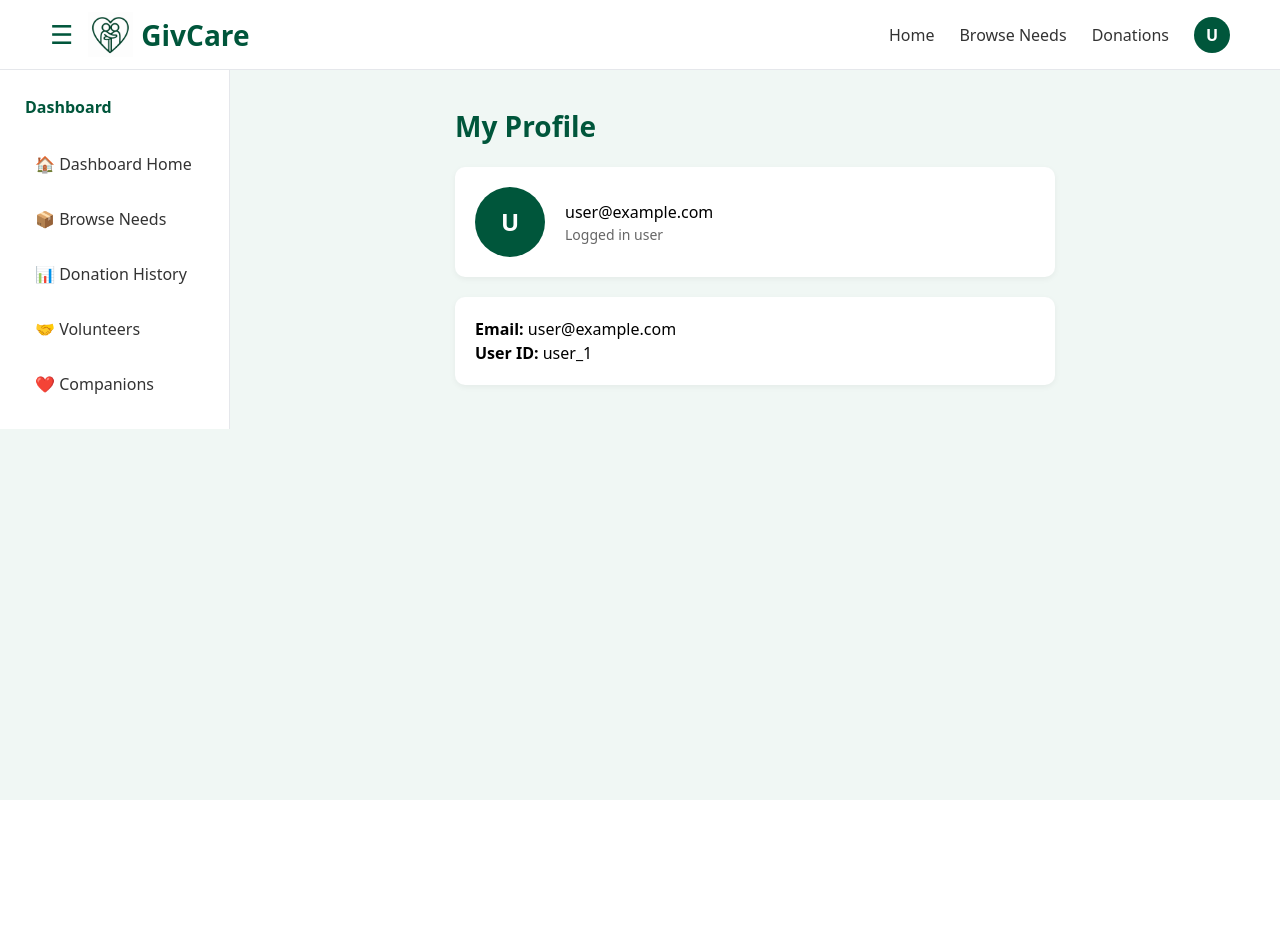
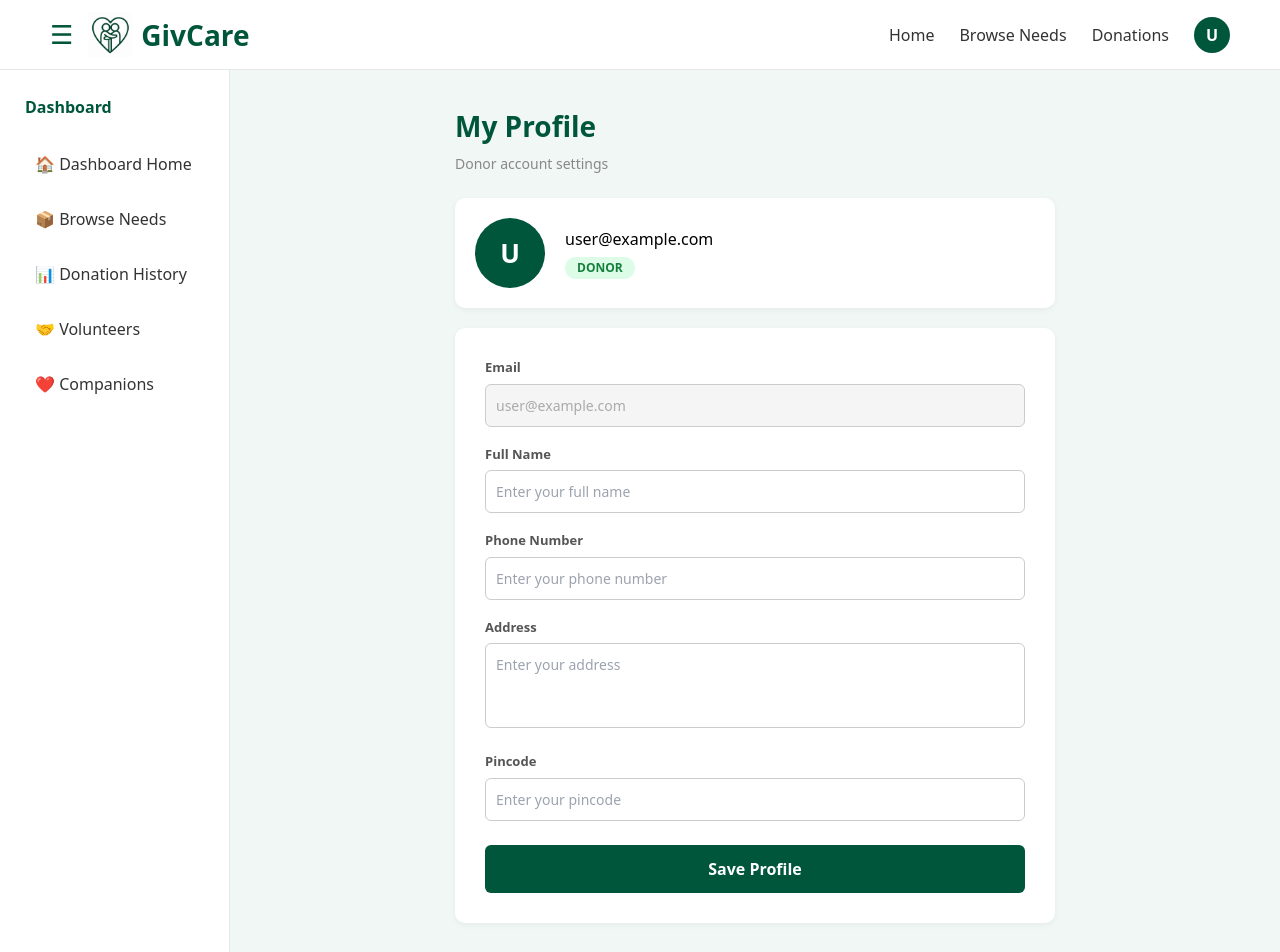
Before and after one commit to MalavikaSaji005/GivCare, a React (Create React App) app: page /profile in a window 1280 px wide. Shown: the top 952 px of the page. Before the commit the page ends 800 px from the top, so only its background shows below. Built offline with nearby package versions, Linux system fonts and the light colour scheme; no server answers; the database is empty; sample sign-in values are in the browser's storage.

Commit message:
feat: updated user profile details

```diff
--- a/src/pages/Profile.jsx
+++ b/src/pages/Profile.jsx
@@ -1,9 +1,113 @@
-import { auth } from "../firebase";
+import { useState, useEffect } from "react";
+import { ref, onValue, update } from "firebase/database";
+import { db, auth } from "../firebase";
 import DashboardLayout from "../components/DashboardLayout";
+import toast from "react-hot-toast";
 
 export default function Profile() {
 
   const user = auth.currentUser;
+
+  const [role, setRole] = useState(null);
+  const [loading, setLoading] = useState(true);
+  const [saving, setSaving] = useState(false);
+
+  // Donor fields
+  const [donorForm, setDonorForm] = useState({
+    name: "",
+    phone: "",
+    address: "",
+    pincode: "",
+  });
+
+  // Institution fields
+  const [institutionForm, setInstitutionForm] = useState({
+    institutionName: "",
+    headName: "",
+    address: "",
+    pincode: "",
+  });
+
+  // Fetch role and existing profile data from Firebase
+  useEffect(() => {
+    if (!user) return;
+
+    const userRef = ref(db, `users/${user.uid}`);
+    onValue(userRef, (snapshot) => {
+      const data = snapshot.val();
+      if (data) {
+        setRole(data.role || "donor");
+
+        if (data.role === "institution") {
+          setInstitutionForm({
+            institutionName: data.institutionName || "",
+            headName: data.headName || "",
+            address: data.address || "",
+            pincode: data.pincode || "",
+          });
+        } else {
+          setDonorForm({
+            name: data.name || "",
+            phone: data.phone || "",
+            address: data.address || "",
+            pincode: data.pincode || "",
+          });
+        }
+      } else {
+        setRole("donor");
+      }
+      setLoading(false);
+    });
+  }, []);
+
+  const handleSave = async () => {
+    if (!user) return;
+    setSaving(true);
+
+    try {
+      if (role === "institution") {
+        if (!institutionForm.institutionName || !institutionForm.headName || !institutionForm.address || !institutionForm.pincode) {
+          toast.error("Please fill in all fields");
+          setSaving(false);
+          return;
+        }
+        await update(ref(db, `users/${user.uid}`), {
+          ...institutionForm,
+          role: "institution",
+          email: user.email,
+          updatedAt: new Date().toISOString(),
+        });
+      } else {
+        if (!donorForm.name || !donorForm.phone || !donorForm.address || !donorForm.pincode) {
+          toast.error("Please fill in all fields");
+          setSaving(false);
+          return;
+        }
+        await update(ref(db, `users/${user.uid}`), {
+          ...donorForm,
+          role: "donor",
+          email: user.email,
+          updatedAt: new Date().toISOString(),
+        });
+      }
+      toast.success("Profile saved successfully!");
+    } catch (err) {
+      console.error(err);
+      toast.error("Failed to save profile.");
+    }
+
+    setSaving(false);
+  };
+
+  if (loading) {
+    return (
+      <DashboardLayout>
+        <div style={{ textAlign: "center", marginTop: "80px", color: "#888" }}>
+          Loading profile...
+        </div>
+      </DashboardLayout>
+    );
+  }
 
   return (
     <DashboardLayout>
@@ -11,72 +115,185 @@ export default function Profile() {
       <div style={{ maxWidth: "600px", margin: "0 auto" }}>
 
         {/* TITLE */}
-        <h1
-          style={{
-            fontSize: "28px",
-            fontWeight: "bold",
-            color: "#00563B",
-            marginBottom: "20px"
-          }}
-        >
+        <h1 style={{ fontSize: "28px", fontWeight: "bold", color: "#00563B", marginBottom: "6px" }}>
           My Profile
         </h1>
+        <p style={{ color: "#888", marginBottom: "24px", fontSize: "14px" }}>
+          {role === "institution" ? "Institution account settings" : "Donor account settings"}
+        </p>
 
-        {/* PROFILE CARD */}
-        <div
-          style={{
-            background: "white",
-            padding: "20px",
-            borderRadius: "10px",
-            boxShadow: "0 2px 6px rgba(0,0,0,0.05)",
-            marginBottom: "20px"
-          }}
-        >
+        {/* PROFILE CARD - Avatar + Email */}
+        <div style={{
+          background: "white",
+          padding: "20px",
+          borderRadius: "10px",
+          boxShadow: "0 2px 6px rgba(0,0,0,0.05)",
+          marginBottom: "20px",
+          display: "flex",
+          alignItems: "center",
+          gap: "20px"
+        }}>
+          <div style={{
+            width: "70px", height: "70px", borderRadius: "50%",
+            background: "#00563B", color: "white",
+            display: "flex", alignItems: "center", justifyContent: "center",
+            fontSize: "26px", fontWeight: "bold", flexShrink: 0
+          }}>
+            {user?.email?.charAt(0).toUpperCase()}
+          </div>
+          <div>
+            <h2 style={{ margin: 0, fontSize: "16px" }}>{user?.email}</h2>
+            <span style={{
+              display: "inline-block",
+              marginTop: "6px",
+              padding: "2px 12px",
+              borderRadius: "20px",
+              fontSize: "12px",
+              fontWeight: "bold",
+              textTransform: "uppercase",
+              background: role === "institution" ? "#dbeafe" : "#dcfce7",
+              color: role === "institution" ? "#1d4ed8" : "#15803d",
+            }}>
+              {role}
+            </span>
+          </div>
+        </div>
 
-          <div style={{ display: "flex", alignItems: "center", gap: "20px" }}>
+        {/* FORM CARD */}
+        <div style={{
+          background: "white",
+          padding: "30px",
+          borderRadius: "10px",
+          boxShadow: "0 2px 6px rgba(0,0,0,0.05)"
+        }}>
 
-            {/* Avatar */}
-            <div
-              style={{
-                width: "70px",
-                height: "70px",
-                borderRadius: "50%",
-                background: "#00563B",
-                color: "white",
-                display: "flex",
-                alignItems: "center",
-                justifyContent: "center",
-                fontSize: "24px",
-                fontWeight: "bold"
-              }}
-            >
-              {user?.email?.charAt(0).toUpperCase()}
-            </div>
-
-            {/* Info */}
-            <div>
-              <h2 style={{ margin: 0 }}>{user?.email}</h2>
-              <p style={{ color: "#666", fontSize: "14px" }}>
-                Logged in user
-              </p>
-            </div>
-
+          {/* Email - read only */}
+          <div style={{ marginBottom: "18px" }}>
+            <label style={labelStyle}>Email</label>
+            <input
+              type="text"
+              value={user?.email || ""}
+              disabled
+              style={{ ...inputStyle, background: "#f5f5f5", color: "#aaa", cursor: "not-allowed" }}
+            />
           </div>
 
-        </div>
+          {/* ── DONOR FIELDS ── */}
+          {role === "donor" && (
+            <>
+              <div style={{ marginBottom: "18px" }}>
+                <label style={labelStyle}>Full Name</label>
+                <input
+                  type="text"
+                  placeholder="Enter your full name"
+                  value={donorForm.name}
+                  onChange={(e) => setDonorForm({ ...donorForm, name: e.target.value })}
+                  style={inputStyle}
+                />
+              </div>
 
-        {/* DETAILS */}
-        <div
-          style={{
-            background: "white",
-            padding: "20px",
-            borderRadius: "10px",
-            boxShadow: "0 2px 6px rgba(0,0,0,0.05)"
-          }}
-        >
+              <div style={{ marginBottom: "18px" }}>
+                <label style={labelStyle}>Phone Number</label>
+                <input
+                  type="tel"
+                  placeholder="Enter your phone number"
+                  value={donorForm.phone}
+                  onChange={(e) => setDonorForm({ ...donorForm, phone: e.target.value })}
+                  style={inputStyle}
+                />
+              </div>
 
-          <p><strong>Email:</strong> {user?.email}</p>
-          <p><strong>User ID:</strong> {user?.uid}</p>
+              <div style={{ marginBottom: "18px" }}>
+                <label style={labelStyle}>Address</label>
+                <textarea
+                  placeholder="Enter your address"
+                  value={donorForm.address}
+                  onChange={(e) => setDonorForm({ ...donorForm, address: e.target.value })}
+                  rows={3}
+                  style={{ ...inputStyle, resize: "none", height: "auto" }}
+                />
+              </div>
+
+              <div style={{ marginBottom: "24px" }}>
+                <label style={labelStyle}>Pincode</label>
+                <input
+                  type="text"
+                  placeholder="Enter your pincode"
+                  value={donorForm.pincode}
+                  onChange={(e) => setDonorForm({ ...donorForm, pincode: e.target.value })}
+                  style={inputStyle}
+                />
+              </div>
+            </>
+          )}
+
+          {/* ── INSTITUTION FIELDS ── */}
+          {role === "institution" && (
+            <>
+              <div style={{ marginBottom: "18px" }}>
+                <label style={labelStyle}>Institution Name</label>
+                <input
+                  type="text"
+                  placeholder="Enter institution name"
+                  value={institutionForm.institutionName}
+                  onChange={(e) => setInstitutionForm({ ...institutionForm, institutionName: e.target.value })}
+                  style={inputStyle}
+                />
+              </div>
+
+              <div style={{ marginBottom: "18px" }}>
+                <label style={labelStyle}>Head of Institution</label>
+                <input
+                  type="text"
+                  placeholder="Enter head's full name"
+                  value={institutionForm.headName}
+                  onChange={(e) => setInstitutionForm({ ...institutionForm, headName: e.target.value })}
+                  style={inputStyle}
+                />
+              </div>
+
+              <div style={{ marginBottom: "18px" }}>
+                <label style={labelStyle}>Address</label>
+                <textarea
+                  placeholder="Enter institution address"
+                  value={institutionForm.address}
+                  onChange={(e) => setInstitutionForm({ ...institutionForm, address: e.target.value })}
+                  rows={3}
+                  style={{ ...inputStyle, resize: "none", height: "auto" }}
+                />
+              </div>
+
+              <div style={{ marginBottom: "24px" }}>
+                <label style={labelStyle}>Pincode</label>
+                <input
+                  type="text"
+                  placeholder="Enter pincode"
+                  value={institutionForm.pincode}
+                  onChange={(e) => setInstitutionForm({ ...institutionForm, pincode: e.target.value })}
+                  style={inputStyle}
+                />
+              </div>
+            </>
+          )}
+
+          {/* SAVE BUTTON */}
+          <button
+            onClick={handleSave}
+            disabled={saving}
+            style={{
+              width: "100%",
+              padding: "12px",
+              background: saving ? "#7da79a" : "#00563B",
+              color: "white",
+              border: "none",
+              borderRadius: "6px",
+              cursor: saving ? "not-allowed" : "pointer",
+              fontWeight: "bold",
+              fontSize: "16px"
+            }}
+          >
+            {saving ? "Saving..." : "Save Profile"}
+          </button>
 
         </div>
 
@@ -85,3 +302,21 @@ export default function Profile() {
     </DashboardLayout>
   );
 }
+
+// Shared styles matching your existing Register.jsx style
+const labelStyle = {
+  display: "block",
+  fontSize: "13px",
+  fontWeight: "600",
+  color: "#555",
+  marginBottom: "6px"
+};
+
+const inputStyle = {
+  width: "100%",
+  padding: "10px",
+  border: "1px solid #ccc",
+  borderRadius: "6px",
+  fontSize: "14px",
+  boxSizing: "border-box"
+};
```
